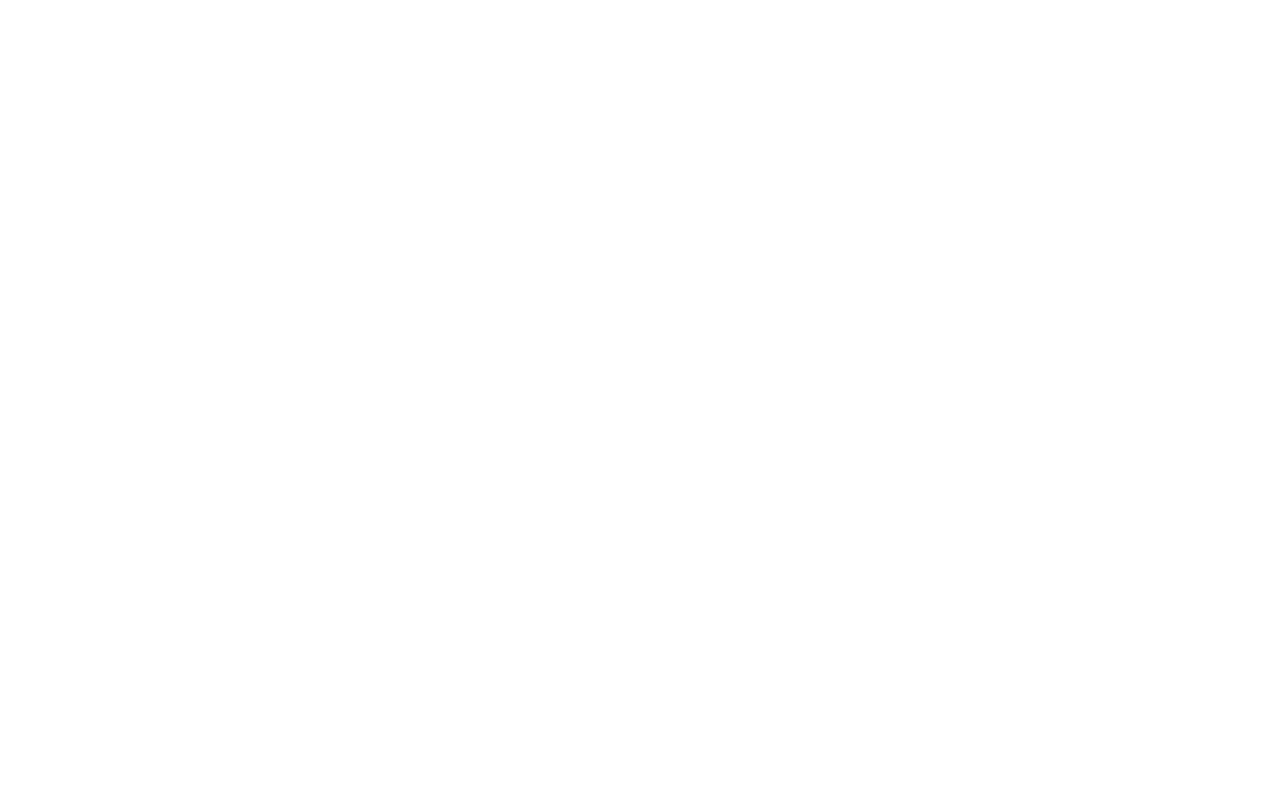
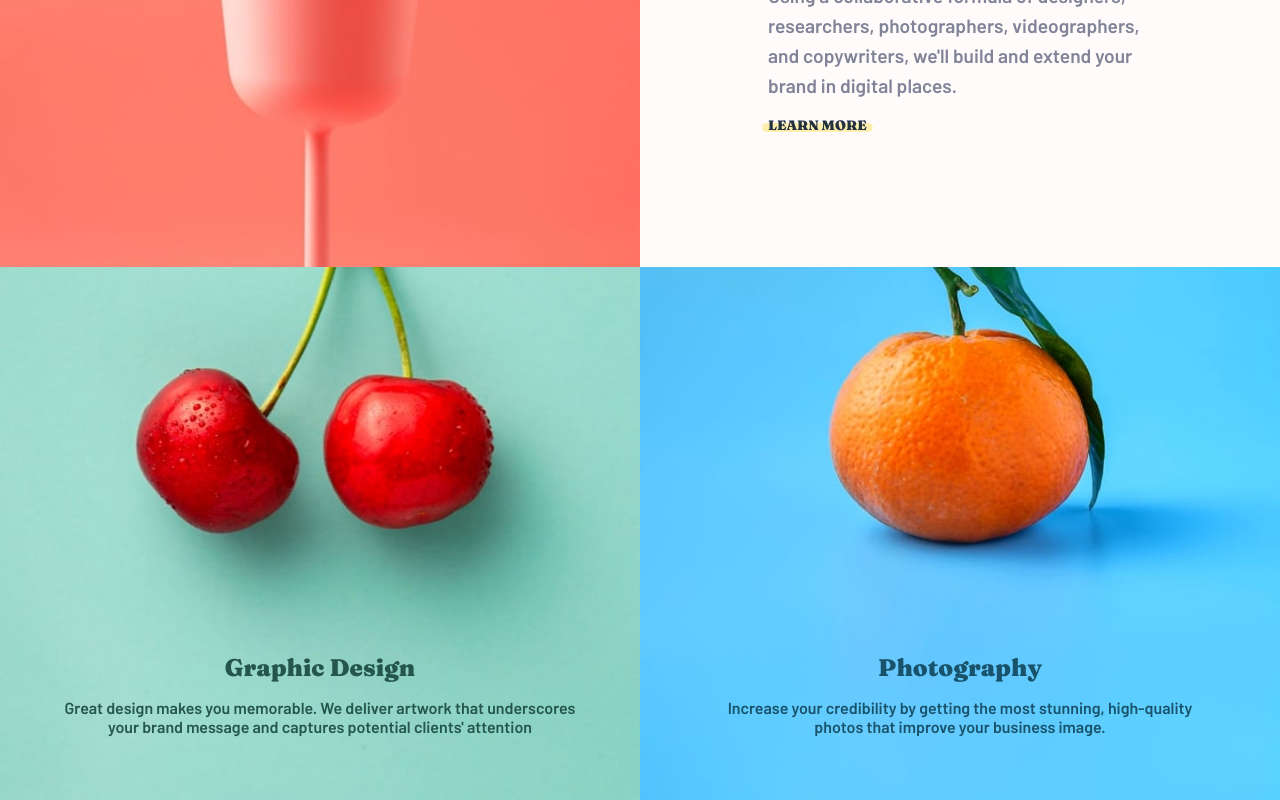
Before and after one commit to dilaraj/agency-landing-page, a React (Vite) app: page / in a window 1280 px wide. Shown: the part 1600-2400 px from the top of the page. Before the commit the page ends 2080 px from the top, so only its background shows below. Built offline with nearby package versions, Linux system fonts and the light colour scheme.

Commit message:
Fixing cell sizing issues

```diff
--- a/src/components/AgencyFeatureCell/ImageCell/ImageCell.css
+++ b/src/components/AgencyFeatureCell/ImageCell/ImageCell.css
@@ -1,4 +1,6 @@
 .cell-background-img {
     width: 100%;
-    height: auto;
+    height: 100%;
+    object-fit: cover;
+    display: block;
 }
--- /dev/null
+++ b/src/components/AgencyFeatureCell/ImageInfoCell/ImageInfoCell.css
@@ -0,0 +1,38 @@
+.image-info-cell-container {
+    position: relative;
+    width: 100%;
+}
+
+.image-cell-background-img {
+    display: block;
+    width: 100%;
+    height: auto;
+}
+
+.info-container {
+    position: absolute;
+    left: 50%;
+    bottom: 3em;
+    transform: translateX(-50%);
+    padding: 1em;
+
+
+    display: flex;
+    flex-direction: column;
+    gap: 1em;
+
+    width: 80%;
+    text-align: center;
+    z-index: 1;
+}
+
+.info-heading {
+    font-family: 'Fraunces', sans-serif;
+    font-weight: 900;
+    font-size: 1.5rem;
+}
+
+.info-body {
+    font-family: 'Barlow', sans-serif;
+    font-weight: 600;
+}
--- /dev/null
+++ b/src/components/AgencyFeatureCell/ImageInfoCell/ImageInfoCell.jsx
@@ -0,0 +1,16 @@
+import './ImageInfoCell.css'
+
+export default function ImageInfoCell({desktopImg, mobileImg, infoHeading, textColor, infoBody}) {
+    return (
+        <div className="image-info-cell-container">
+            <picture>
+                <source media="(min-width: 769px)" srcSet={desktopImg} />
+                <img src={mobileImg} alt="Desktop Cell Image" className='image-cell-background-img'/>
+            </picture>
+            <div className="info-container" style={{color: textColor}}>
+                <div className="info-heading">{infoHeading}</div>
+                <div className="info-body">{infoBody}</div>
+            </div>
+        </div>
+    )
+}
--- a/src/components/AgencyFeatureCell/InfoCell/InfoCell.css
+++ b/src/components/AgencyFeatureCell/InfoCell/InfoCell.css
@@ -53,11 +53,13 @@
     background-color: hsl(51, 100%, 49%);
     opacity: 0.3;
 }
-
 @media (min-width: 758px) {
     .info-cell-container {
         align-items: start;
-        padding: 4.75em;
+        height: 100%;
+        box-sizing: border-box;
+
+        padding: 8em;
     }
 
     .heading,
--- a/src/sections/AgencyFeaturesGrid/AgencyFeaturesGrid.css
+++ b/src/sections/AgencyFeaturesGrid/AgencyFeaturesGrid.css
@@ -4,13 +4,13 @@
 }
 
 .cell {
-    /* height: 22.75em; */
+    height: 100%;
 }
 
 @media (min-width: 768px) {
     .agency-features-grid-container {
         display: grid;
-        grid-template-columns: 1fr 1fr;
-        grid-template-rows: 1fr 1fr 1fr;
+        grid-template-columns: repeat(2, 1fr);
+        grid-template-rows: auto;
     }
 }
--- a/src/sections/AgencyFeaturesGrid/AgencyFeaturesGrid.jsx
+++ b/src/sections/AgencyFeaturesGrid/AgencyFeaturesGrid.jsx
@@ -3,12 +3,17 @@
 // Components
 import ImageCell from '../../components/AgencyFeatureCell/ImageCell/ImageCell'
 import InfoCell from '../../components/AgencyFeatureCell/InfoCell/InfoCell'
+import ImageInfoCell from '../../components/AgencyFeatureCell/ImageInfoCell/ImageInfoCell'
 
 // Images
 import desktopEgg from '../../assets/images/desktop/image-transform.jpg'
 import mobileEgg from '../../assets/images/mobile/image-transform.jpg'
 import desktopCup from '../../assets/images/desktop/image-stand-out.jpg'
 import mobileCup from '../../assets/images/mobile/image-stand-out.jpg'
+import desktopCherry from '../../assets/images/desktop/image-graphic-design.jpg'
+import mobileCherry from '../../assets/images/mobile/image-graphic-design.jpg'
+import desktopOrange from '../../assets/images/desktop/image-photography.jpg'
+import mobileOrange from '../../assets/images/mobile/image-photography.jpg'
 
 export default function AgencyFeaturesGrid() {
     return (
@@ -26,19 +31,35 @@
                 />
             </div>
             <div className="cell cell3">
-            <ImageCell
+                <ImageCell
                     desktopImg={desktopCup}
                     mobileImg={mobileCup}
                 />
             </div>
             <div className="cell cell4">
-            <InfoCell
+                <InfoCell
                     heading={'Stand out to the right audience'}
                     bodyText={"Using a collaborative formula of designers, researchers, photographers, videographers, and copywriters, we'll build and extend your brand in digital places."}
                 />
             </div>
-            <div className="cell cell5">cell5</div>
-            <div className="ccell ell6">cell6</div>
+            <div className="cell cell5">
+                <ImageInfoCell
+                    desktopImg={desktopCherry}
+                    mobileImg={mobileCherry}
+                    infoHeading={'Graphic Design'}
+                    textColor={'hsl(167, 40%, 24%)'}
+                    infoBody={"Great design makes you memorable. We deliver artwork that underscores your brand message and captures potential clients' attention"}
+                />
+            </div>
+            <div className="ccell ell6">
+                <ImageInfoCell
+                    desktopImg={desktopOrange}
+                    mobileImg={mobileOrange}
+                    infoHeading={'Photography'}
+                    textColor={'hsl(198, 62%, 26%)'}
+                    infoBody={"Increase your credibility by getting the most stunning, high-quality photos that improve your business image."}
+                />
+            </div>
         </div>
     )
 }
--- a/src/sections/Hero/Hero.css
+++ b/src/sections/Hero/Hero.css
@@ -48,5 +48,7 @@
 
 
 @media (min-width: 768px) {
-
+    .hero-container {
+        height: 100vh;
+    }
 }
```
